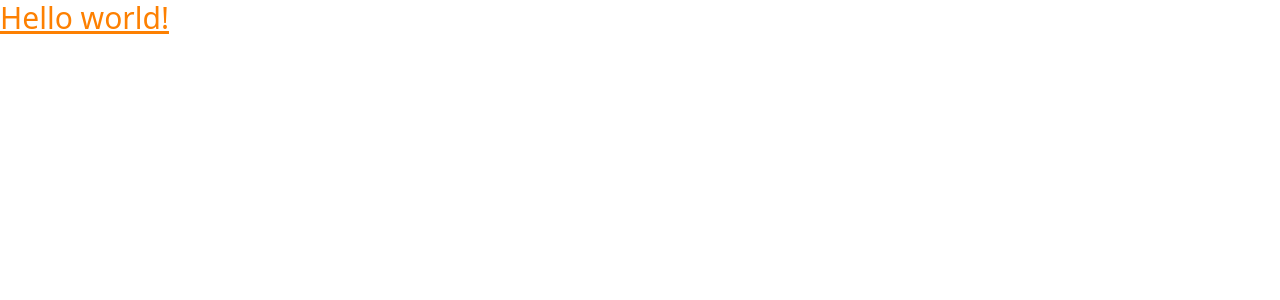
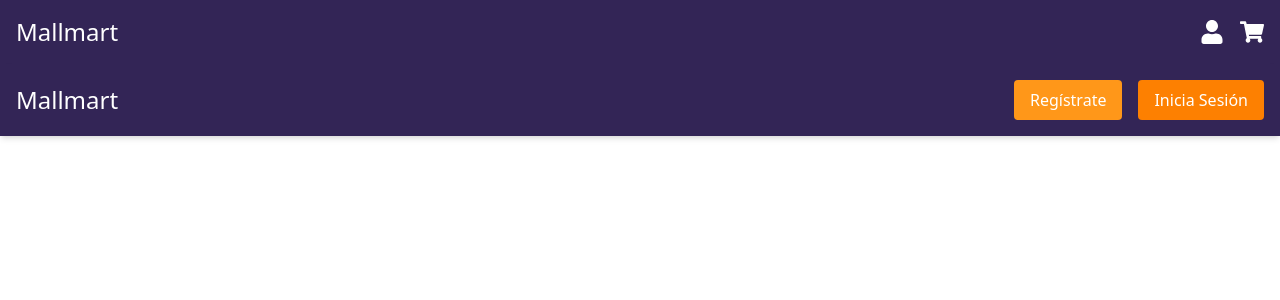
Before and after one commit to GiselleEsclasans/MallMart_BDD2, a React (Vite) app in the folder MallMart/Mallmartfront/: page / in a window 1280 px wide. Shown: the top 300 px of the page. Built offline with nearby package versions, Linux system fonts and the light colour scheme.

Commit message:
Navbar listas
Navbar con log in y navbar logeado

```diff
--- a/MallMart/Mallmartfront/package.json
+++ b/MallMart/Mallmartfront/package.json
@@ -11,7 +11,8 @@
   },
   "dependencies": {
     "react": "^18.3.1",
-    "react-dom": "^18.3.1"
+    "react-dom": "^18.3.1",
+    "react-icons": "^5.3.0"
   },
   "devDependencies": {
     "@eslint/js": "^9.13.0",
--- a/MallMart/Mallmartfront/src/App.jsx
+++ b/MallMart/Mallmartfront/src/App.jsx
@@ -1,10 +1,13 @@
 import React from 'react'
+import Navbar from './components/Navbar'
+import Navbarlogout from './components/Navbarlogout/Navbarlogout'
 
 const App = () => {
   return (
-    <h1 className="text-3xl text-naranjaunimet underline">
-    Hello world!
-  </h1>
+    <>
+    <Navbar />
+    <Navbarlogout />
+    </>
   )
 }
 
--- /dev/null
+++ b/MallMart/Mallmartfront/src/components/Navbar.jsx
@@ -0,0 +1,22 @@
+import React from 'react';
+import { FaShoppingCart, FaUser  } from 'react-icons/fa'; // Importing shopping cart and user icons from react-icons
+
+const Navbar = () => {
+  return (
+    <div className='bg-azulmorado flex justify-between items-center p-4'>
+      <div className='logo'>
+        <h1 className='text-white text-2xl'>Mallmart</h1>
+      </div>
+      <div className='flex items-center'>
+        <div className='user mr-4'>
+          <FaUser  className='text-white text-2xl' />
+        </div>
+        <div className='cart'>
+          <FaShoppingCart className='text-white text-2xl' />
+        </div>
+      </div>
+    </div>
+  );
+}
+
+export default Navbar;
--- /dev/null
+++ b/MallMart/Mallmartfront/src/components/Navbarlogout/Navbarlogout.jsx
@@ -0,0 +1,21 @@
+import React from 'react';
+
+const Navbar = () => {
+  return (
+    <nav className="flex justify-between items-center p-4 bg-azulmorado shadow-md">
+      <div className='logo'>
+        <h1 className='text-white text-2xl'>Mallmart</h1>
+      </div>
+      <div className="flex space-x-4">
+        <button className="bg-naranjaclaro text-white px-4 py-2 rounded hover:bg-morarosa">
+          Regístrate
+        </button>
+        <button className="bg-naranjaunimet text-white px-4 py-2 rounded hover:bg-morarosa">
+          Inicia Sesión
+        </button>
+      </div>
+    </nav>
+  );
+};
+
+export default Navbar;
--- a/MallMart/Mallmartfront/tailwind.config.js
+++ b/MallMart/Mallmartfront/tailwind.config.js
@@ -16,6 +16,7 @@ export default {
         violetaclaro: "#4c1a55",
         rojoapagado: "#a93c51",
         rojoencendido: "#d54544",
+        azulmorado: "#332556"
       },
       fontFamily: {
         robotoRegular:['Regular'],
```
Also changed, not shown: 1 other file (tests, documents, lock files or other folders).
